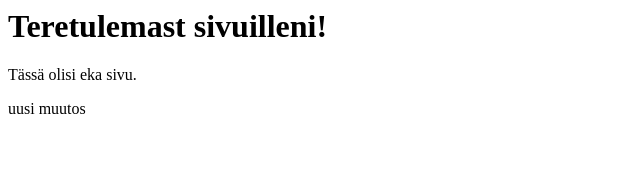
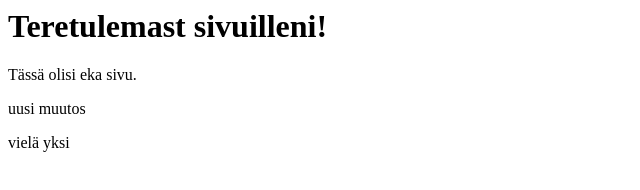
Before and after one commit to Terroristaa/Terroristaa.github.io, a plain HTML site: page index.HTML in a window 1280 px wide. Shown: the full height of the page, 0-640 px from the left. Drawn offline with Linux system fonts and the light colour scheme.

Commit message:
Muutettiin vielä yhden kerran

```diff
--- a/index.HTML
+++ b/index.HTML
@@ -13,7 +13,7 @@
     <p>Tässä olisi eka sivu.</p>
 
     <p>uusi muutos</p>
-
+    <p>vielä yksi</p>
 
   </body>
 
```
